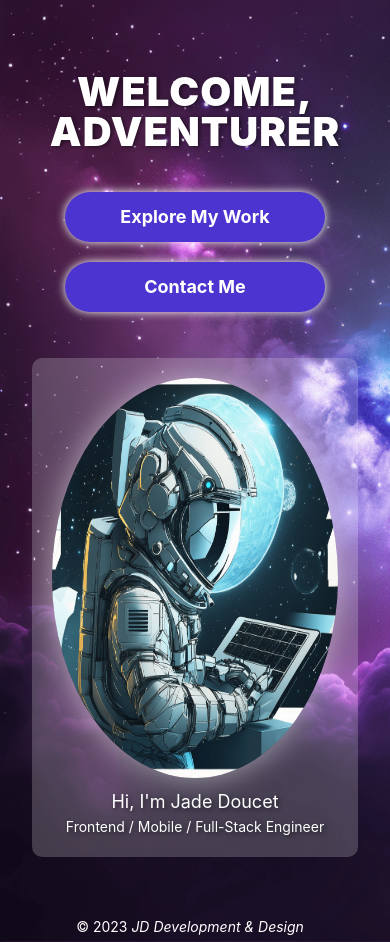
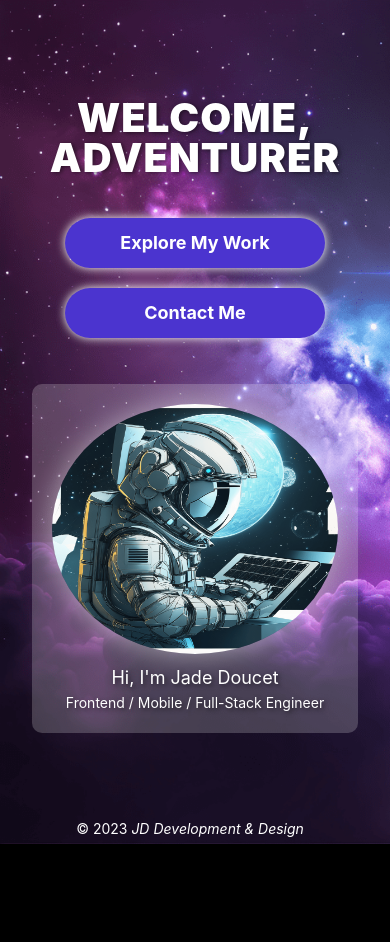
Before and after one commit to JadeJDoucet/jd-portfolio, a React (Create React App) app: page / in a window 390 px wide. After the commit the page ends 844 px from the top, so only its background shows below. Built offline with nearby package versions, Linux system fonts and the light colour scheme.

Commit message:
mobile adjustments

```diff
--- a/src/pages/Home/Home.module.css
+++ b/src/pages/Home/Home.module.css
@@ -100,24 +100,6 @@
   }
 }
 
-@media (max-width: 767px) {
-  .greeting {
-    text-align: center;
-    font-size: 2.5rem;
-    letter-spacing: 1px;
-    line-height: 2.5rem;
-    text-shadow: 2px 1px 4px rgba(0, 0, 0, 0.5);
-  }
-
-  .avatar {
-    width: 250px;
-    height: 250px;
-  }
-
-  .rightColumnContent {
-    margin-top: 30px;
-  }
-}
 
 @media (max-width: 1200px) {
   .avatar {
@@ -134,3 +116,26 @@
     animation: none;
   }
 }
+
+@media (max-width: 767px) {
+  .greeting {
+    text-align: center;
+    font-size: 2.5rem;
+    letter-spacing: 1px;
+    line-height: 2.5rem;
+    text-shadow: 2px 1px 4px rgba(0, 0, 0, 0.5);
+  }
+
+  .avatar {
+    width: 100%;
+    height: 250px;
+  }
+
+  .avatar:hover {
+    transform: none;
+  }
+
+  .rightColumnContent {
+    margin-top: 30px;
+  }
+}
--- a/src/pages/Home/index.tsx
+++ b/src/pages/Home/index.tsx
@@ -36,7 +36,7 @@ const Home: React.FC = () => {
             Contact Me
           </Button>
         </Grid.Col>
-        <Grid.Col span="auto">
+        <Grid.Col span="auto" maw="100%">
           <div className={styles.rightColumnContent}>
             <div className={styles.portraitWrapper}>
               <div className={styles.avatar}>
```
